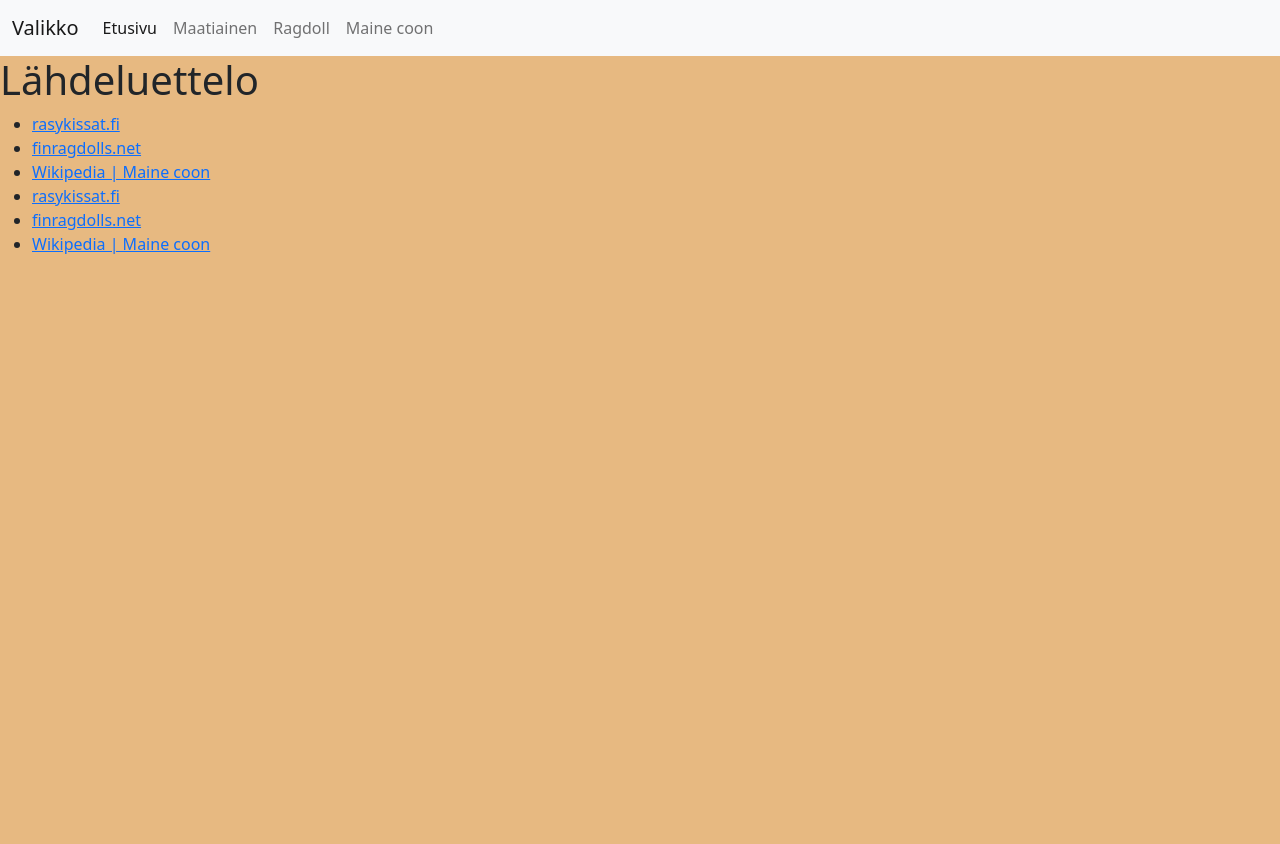
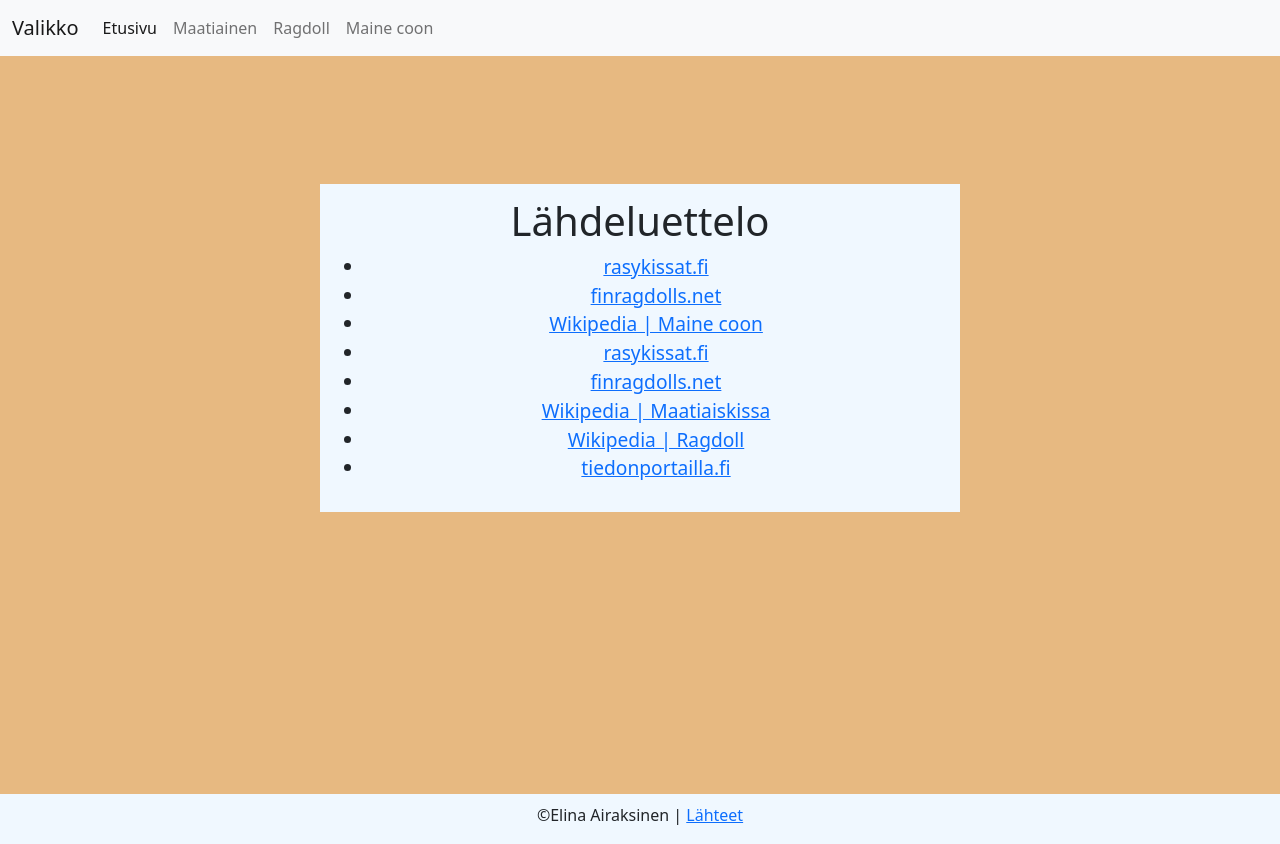
Before and after one commit to elinaairaksinen/Bootstrap-teht-v-, a plain HTML site: page lähteet.html in a window 1280 px wide. Before the commit the page ends 800 px from the top, so only its background shows below. Drawn offline with nearby package versions, Linux system fonts and the light colour scheme.

Commit message:
finished lähteet.html

```diff
--- a/lähteet.html
+++ b/lähteet.html
@@ -36,18 +36,26 @@
         </div>
       </nav>
       <!--navbar -->
-      <div>
+      <div id="lahteet">
       <h1>Lähdeluettelo</h1>
-        <ul>
+        <ul id="lahdeluettelo">
             <li><a href="https://rasykissat.fi/ragdoll-kuvioita-ja-vareja/">rasykissat.fi</a></li>
             <li><a href="http://www.finragdolls.net/vaumlrit-ja-kuviot.html">finragdolls.net</a></li>
             <li><a href="https://fi.wikipedia.org/wiki/Maine_coon">Wikipedia | Maine coon</a></li>
             <li><a href="https://rasykissat.fi/ragdoll-kuvioita-ja-vareja/">rasykissat.fi</a></li>
             <li><a href="http://www.finragdolls.net/vaumlrit-ja-kuviot.html">finragdolls.net</a></li>
-            <li><a href="https://fi.wikipedia.org/wiki/Maine_coon">Wikipedia | Maine coon</a></li>
+            <li><a href="https://fi.wikipedia.org/wiki/Maatiaiskissa">Wikipedia | Maatiaiskissa</a></li>
+            <li><a href="https://fi.wikipedia.org/wiki/Ragdoll">Wikipedia | Ragdoll </a></li>
+            <li><a href="https://www.tiedonportailla.fi/kissat/mainecoon.htm">tiedonportailla.fi</a></li>
+
         </ul>
       </div>
 
-
+      <div class="alaosa">
+        <h3 class="alateksti">
+          ©Elina Airaksinen |
+          <a href="lähteet.html"> Lähteet </a>
+        </h3>
+      </div>
 </body>
 </html>
--- a/style.css
+++ b/style.css
@@ -104,3 +104,16 @@
     margin-top: 1%;
     margin-left: 4%;
 }
+#lahteet {
+    background-color: aliceblue;
+    width: 50%;
+    margin-left: auto;
+    margin-right: auto;
+    margin-top: 10%;
+    margin-bottom: 20%;
+    padding: 1%;
+    text-align: center;
+}
+#lahdeluettelo {
+    font-size:larger;
+}
```
